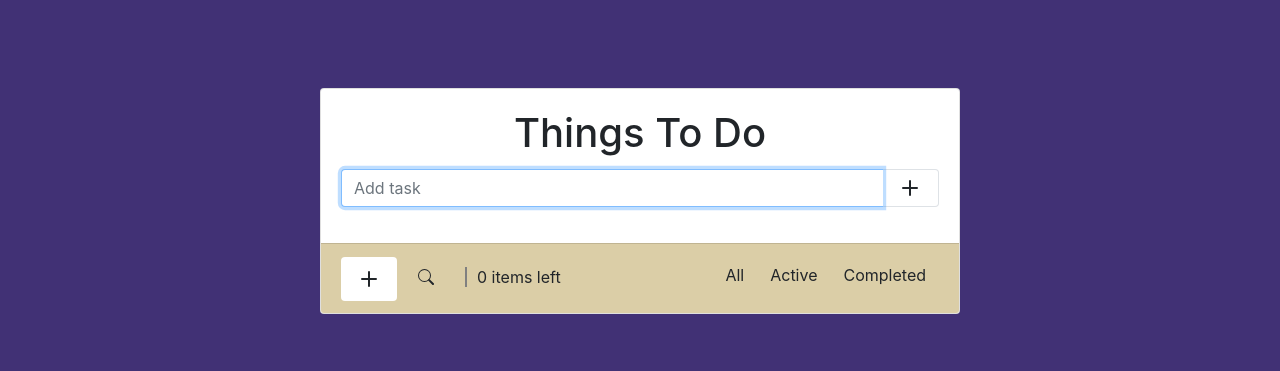
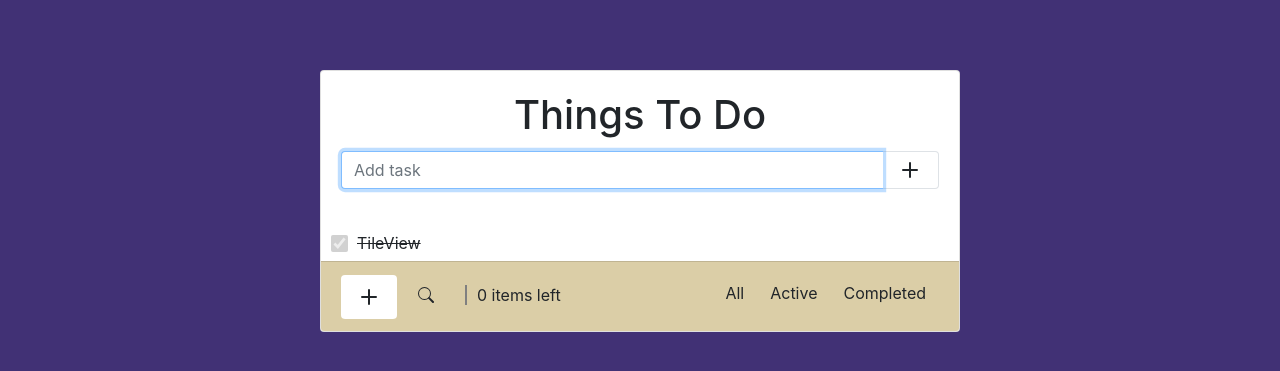
Before and after one commit to karthiks24/Todo-app, a React (Create React App) app: page / in a window 1280 px wide. Shown: the part 191-562 px from the top of the page. Built offline with nearby package versions, Linux system fonts and the light colour scheme.

Commit message:
applying circular focus

```diff
--- a/src/component/Checkbox.js
+++ b/src/component/Checkbox.js
@@ -1,19 +1,35 @@
-import React from "react";
+import React, { useState } from "react";
 import "../scss/checkbox.scss";
 
 const Checkbox = (props) => {
   let { data, handler } = props;
+  const [design, setDesign] = useState();
+
+  const focusHandler = () => {
+    setDesign(true);
+  };
+  const blurHandler = () => {
+    setDesign(false);
+  };
   return (
     <div className='bg'>
       <div
-        class='checkbox-container'
+        className={`checkbox-container ${design ? "focus" : ""}`}
         key={data?.id}
         onClick={() => handler(data)}>
-        <input type='checkbox' id='cb3' checked={!data?.isActive} />
-        <label
-          className={`form-check-label ${data?.isActive ? "" : "text-strike"}`}>
-          {data?.content}
-        </label>
+        <input
+          type='checkbox'
+          className='check'
+          defaultChecked={!data?.isActive}
+          disabled={data.isDisabled}
+          onFocus={focusHandler}
+          onBlur={blurHandler}
+        />
+      </div>
+
+      <div
+        className={`form-check-label ${data?.isActive ? "" : "text-strike"}`}>
+        {data?.content}
       </div>
     </div>
   );
--- a/src/component/Content.js
+++ b/src/component/Content.js
@@ -27,7 +27,7 @@ const Content = () => {
 
   return (
     <div className='mb-3'>
-      <div className='input-group mb-3'>
+      <div className='input-group'>
         <input
           className='form-control border-right-0'
           placeholder={type === "add" ? "Add task" : "Search task"}
--- a/src/component/notification.js
+++ b/src/component/notification.js
@@ -16,4 +16,19 @@ const Notify = () => {
   });
 };
 
+export const Notifycheck = () => {
+  store.addNotification({
+    title: "Acion cannot be done",
+    message: "Checkbox is disabled!",
+    type: "danger",
+    insert: "top",
+    container: "top-right",
+    animationIn: ["animate__animated", "animate__fadeIn"],
+    animationOut: ["animate__animated", "animate__fadeOut"],
+    dismiss: {
+      duration: 2000,
+      onScreen: true,
+    },
+  });
+};
 export default Notify;
--- a/src/containers/App.js
+++ b/src/containers/App.js
@@ -4,7 +4,6 @@ import "react-notifications-component/dist/theme.css";
 import ReactNotification from "react-notifications-component";
 import Header from "./Header";
 import TaskContainer from "./TaskContainer";
-
 function App() {
   return (
     <div className='page-container'>
--- a/src/containers/TaskContainer.js
+++ b/src/containers/TaskContainer.js
@@ -1,5 +1,6 @@
 import Content from "../component/Content";
 import Footer from "../component/Footer";
+import Theme from "./Theme";
 function TaskContainer() {
   return (
     <div className='page-section'>
@@ -8,6 +9,7 @@ function TaskContainer() {
           <h1 className='card-title text-center'>Things To Do</h1>
           <Content />
         </div>
+        <Theme />
         <Footer />
       </div>
     </div>
--- /dev/null
+++ b/src/containers/Theme.js
@@ -0,0 +1,24 @@
+import React from "react";
+import Checkbox from "../component/Checkbox";
+import { Notifycheck } from "../component/notification";
+
+/* to show the disabled property of the checkbox*/
+const Theme = () => {
+  const handleTaskChange = (value) => {
+    Notifycheck();
+  };
+
+  let theme = {
+    isActive: false,
+    isDisabled: true,
+    content: "TileView",
+  };
+
+  return (
+    <div className='theme'>
+      <Checkbox data={theme} handler={handleTaskChange} />
+    </div>
+  );
+};
+
+export default Theme;
--- a/src/scss/App.scss
+++ b/src/scss/App.scss
@@ -78,4 +78,11 @@ nav {
 
 .bg {
   background-color: white;
+  display: flex;
+  justify-content: flex-start;
+  align-items: center;
 }
+
+.theme {
+  background-color: #413175;
+}
--- a/src/scss/checkbox.scss
+++ b/src/scss/checkbox.scss
@@ -1,5 +1,3 @@
-@import url("https://fonts.googleapis.com/css?family=Raleway");
-
 * {
   box-sizing: border-box;
 }
@@ -7,45 +5,31 @@
 .checkbox-container {
   display: flex;
   align-items: center;
-  & label {
-    cursor: pointer;
-    display: flex;
-    &::before {
-      content: "";
-      width: 24px;
-      height: 24px;
-      border-radius: 0.15em;
-      margin-right: 0.5em;
-      border: 0.05em solid black;
-    }
+  justify-content: center;
+  height: 26px;
+  width: 26px;
+  cursor: pointer;
+  margin: 5px;
+
+  &:hover {
+    background-color: rgba(0, 123, 255, 0.25);
+    box-shadow: 0px 0px 0 0.1rem rgba(0, 123, 255, 0.25);
+    border-radius: 50%;
   }
-  & input[type="checkbox"] {
-    cursor: pointer;
-    opacity: 0;
-    position: absolute;
-    &:checked + label::before {
-      content: "\2713\0020";
-      background-color: #0075ff;
-      display: flex;
-      justify-content: center;
-      align-items: center;
-      color: white;
-    }
-    &:disabled {
-      color: #aaa;
-      cursor: default;
-      & + label {
-        color: #aaa;
-        cursor: default;
-      }
-    }
-    &:hover + label::before {
-      background-color: #0075ff;
-      box-shadow: 0px 0px 0 0.3rem rgba(0, 123, 255, 0.25);
-    }
-    &:focus + label::before {
-      box-shadow: 3 0 0 0.3em rgba(0, 123, 255, 0.25);
-      outline: 5px solid rgba(0, 123, 255, 0.25);
-    }
+  &.focus {
+    outline: none;
+    border: 2px solid #0075ff;
+    background-color: rgba(0, 123, 255, 0.25);
+    border-radius: 50%;
+    height: 26px;
+    width: 26px;
+    padding: 4px;
   }
 }
+
+.check {
+  cursor: pointer;
+  height: 17px;
+  width: 17px;
+  outline: none;
+}
```
Also changed, not shown: 1 other file (tests, documents, lock files or other folders).
